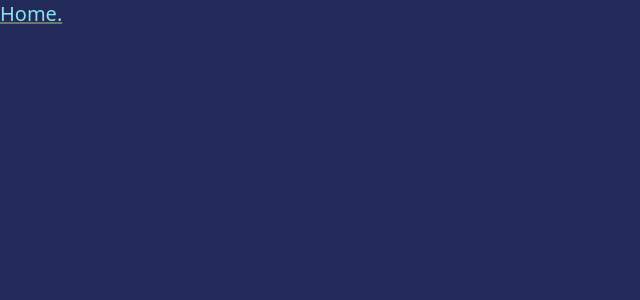
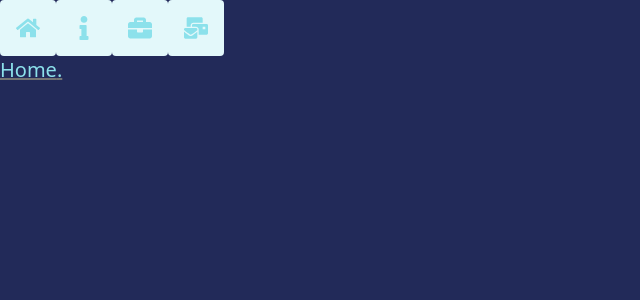
Before and after one commit to noe13hsu/react-portfolio, a React (Vite) app: page / in a window 1280 px wide. Shown: the top 300 px of the page, without its empty margins (0-640 px from the left). Built offline with nearby package versions, Linux system fonts and the light colour scheme.

Commit message:
Complete site navigation

```diff
--- a/src/App.tsx
+++ b/src/App.tsx
@@ -1,15 +1,44 @@
 import { Route, Routes } from 'react-router-dom'
+import { FaBriefcase, FaHome, FaInfo, FaMailBulk } from "react-icons/fa";
 
 import './App.css'
 import { About } from './pages/about'
 import { Home } from './pages/home'
+import { IconLink } from './components/icon-link'
+import { Projects } from './pages/projects';
+import { Contact } from './pages/contact';
+
 
 function App() {
   return (
-    <Routes>
-      <Route path="/" element={<Home />} />
-      <Route path="/about" element={<About />} />
-    </Routes>
+    <div>
+      <nav className="">
+        <IconLink>
+          <FaHome />
+        </IconLink>
+
+        <IconLink to="/about">
+          <FaInfo />
+        </IconLink>
+
+        <IconLink to="/projects">
+          <FaBriefcase />
+        </IconLink>
+
+        <IconLink to="/contact">
+          <FaMailBulk />
+        </IconLink>
+      </nav>
+
+      <main>
+        <Routes>
+          <Route path="/" element={<Home />} />
+          <Route path="/about" element={<About />} />
+          <Route path="/projects" element={<Projects />} />
+          <Route path="/contact" element={<Contact />} />
+        </Routes>
+      </main>
+    </div>
   )
 }
 
```
